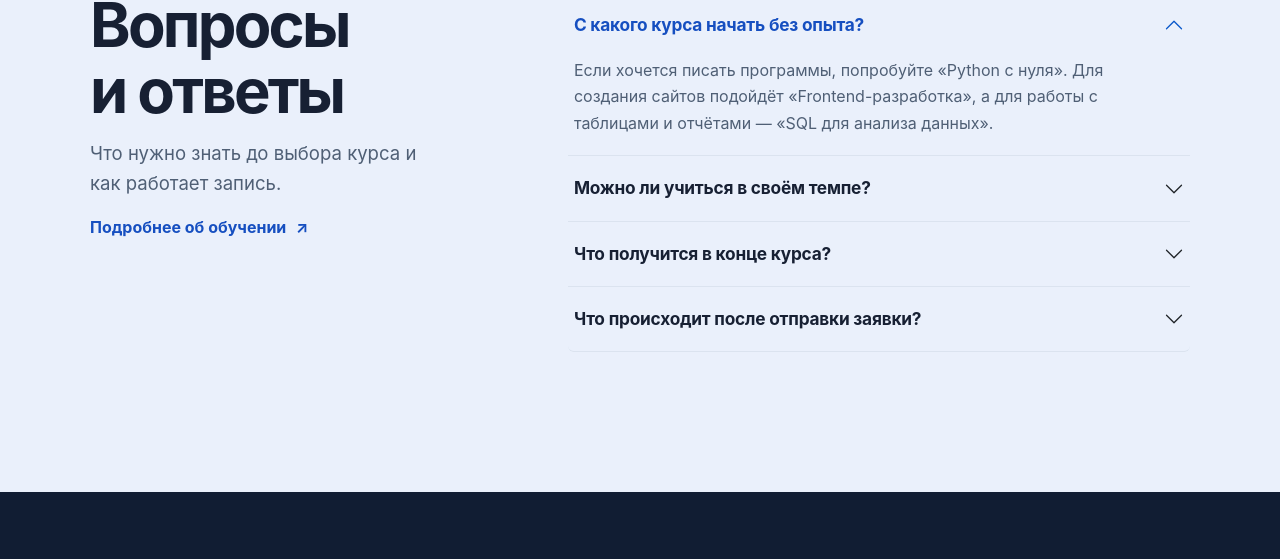
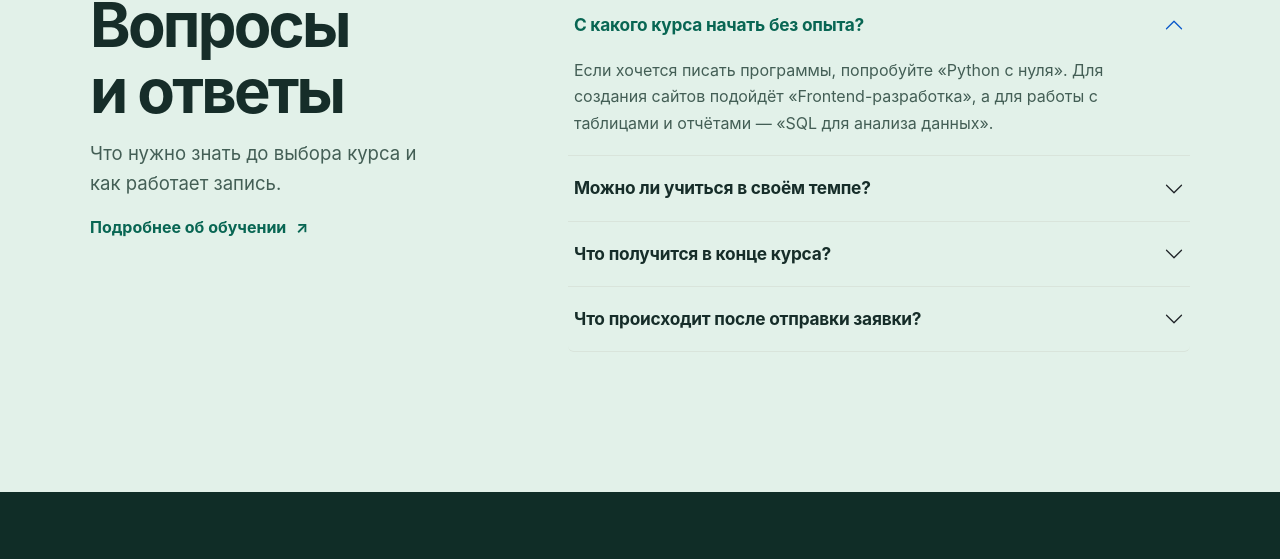
Before and after one commit to slawsva/codepath, a plain HTML site: page index.html in a window 1280 px wide. Shown: the part 4210-4769 px from the top of the page. Drawn offline with Linux system fonts and the light colour scheme.

Commit message:
Refresh CodePath with a warm teal palette

```diff
--- a/css/custom.css
+++ b/css/custom.css
@@ -1,41 +1,41 @@
 :root {
-  --paper: #f5f7fb;
+  --paper: #f8f6ef;
   --white: #fff;
-  --ink: #172033;
-  --muted: #4f5f75;
-  --accent: #164fc0;
-  --button-blue: #1a56cc;
-  --control-line: #a8b7cb;
+  --ink: #162d29;
+  --muted: #435e55;
+  --accent: #086653;
+  --button-accent: #08715c;
+  --control-line: #9eafa3;
   --nav-height: 72px;
-  --on-dark-accent: #a9c7ff;
-  --line: #dbe3ef;
-  --night: #111d33;
-  --soft: #eaf0fb;
+  --on-dark-accent: #88ddc1;
+  --line: #d9e4db;
+  --night: #102d27;
+  --soft: #e2f1e9;
   --mono: ui-monospace, "SFMono-Regular", Consolas, monospace;
   --bs-body-color: var(--ink);
   --bs-body-bg: var(--paper);
   --bs-body-font-family: -apple-system, BlinkMacSystemFont, "Segoe UI", "Helvetica Neue", Arial, sans-serif;
   --bs-link-color: var(--accent);
-  --bs-link-hover-color: #15377a;
+  --bs-link-hover-color: #064a3d;
 }
 
 [data-bs-theme="dark"] {
-  --paper: #111a2a;
-  --white: #192439;
-  --ink: #edf3ff;
-  --muted: #b4c2d9;
-  --accent: #a9c7ff;
-  --line: #344763;
-  --soft: #22314d;
-  --control-line: #687d9b;
-  --bs-link-hover-color: #d4e3ff;
+  --paper: #10231f;
+  --white: #17302a;
+  --ink: #effaf3;
+  --muted: #bbdbcc;
+  --accent: #88ddc1;
+  --line: #36594e;
+  --soft: #224239;
+  --control-line: #658778;
+  --bs-link-hover-color: #c7f2e1;
 }
 
 html { scroll-padding-top: calc(var(--nav-height) + 1rem); }
 body { margin: 0; font-size: 1rem; }
 img { display: block; max-width: 100%; height: auto; }
 a { text-underline-offset: .22em; }
-:where(a, button, input, select, [tabindex="0"]):focus-visible { outline: 3px solid #3278e9; outline-offset: 4px; }
+:where(a, button, input, select, [tabindex="0"]):focus-visible { outline: 3px solid #258771; outline-offset: 4px; }
 main:focus, #confirmation:focus { outline: none; }
 .skip-link { position: fixed; z-index: 1100; top: 8px; left: 8px; background: var(--white); padding: .7rem 1rem; transform: translateY(-150%); }
 .skip-link:focus { transform: none; }
@@ -52,7 +52,7 @@ p { margin-bottom: 1rem; }
 .site-header { position: sticky; top: 0; z-index: 1020; border-bottom: 1px solid var(--line); background: var(--white); }
 .navbar { min-height: var(--nav-height); padding-block: .8rem; padding-inline: calc(var(--bs-gutter-x) * .5); }
 .navbar-brand, .footer-brand { color: var(--ink); display: inline-flex; align-items: center; gap: .62rem; font-size: 1.45rem; font-weight: 800; letter-spacing: -.06em; text-decoration: none; }
-.brand-mark { display: inline-grid; place-items: center; width: 2rem; height: 2rem; border-radius: 7px; background: var(--button-blue); color: white; font-size: 1.3rem; font-weight: 600; line-height: 1; letter-spacing: normal; }
+.brand-mark { display: inline-grid; place-items: center; width: 2rem; height: 2rem; border-radius: 7px; background: var(--button-accent); color: white; font-size: 1.3rem; font-weight: 600; line-height: 1; letter-spacing: normal; }
 .brand-path { color: var(--accent); }
 .navbar-nav { gap: clamp(.55rem, 1.75vw, 1.6rem); }
 .navbar-nav .nav-link { color: var(--muted); font-weight: 650; font-size: .95rem; padding-inline: .18rem; }
@@ -69,16 +69,16 @@ p { margin-bottom: 1rem; }
   --bs-btn-active-color: var(--ink); --bs-btn-active-bg: var(--soft); --bs-btn-active-border-color: var(--accent);
 }
 .btn-accent, .btn-primary {
-  --bs-btn-color: #fff; --bs-btn-bg: var(--button-blue); --bs-btn-border-color: var(--button-blue);
-  --bs-btn-hover-color: #fff; --bs-btn-hover-bg: #1547a9; --bs-btn-hover-border-color: #1547a9;
-  --bs-btn-active-color: #fff; --bs-btn-active-bg: #133c8f; --bs-btn-active-border-color: #133c8f;
+  --bs-btn-color: #fff; --bs-btn-bg: var(--button-accent); --bs-btn-border-color: var(--button-accent);
+  --bs-btn-hover-color: #fff; --bs-btn-hover-bg: #075b4b; --bs-btn-hover-border-color: #075b4b;
+  --bs-btn-active-color: #fff; --bs-btn-active-bg: #06483c; --bs-btn-active-border-color: #06483c;
 }
 .btn-on-hero {
   --bs-btn-color: #fff; --bs-btn-border-color: #b6c9e4;
   --bs-btn-hover-color: #fff; --bs-btn-hover-bg: #233757; --bs-btn-hover-border-color: #fff;
   --bs-btn-active-color: #fff; --bs-btn-active-bg: #233757; --bs-btn-active-border-color: #fff;
 }
-.btn:focus-visible { outline: 3px solid #3278e9; outline-offset: 4px; box-shadow: none; }
+.btn:focus-visible { outline: 3px solid #258771; outline-offset: 4px; box-shadow: none; }
 .header-tools { display: flex; align-items: center; flex-wrap: wrap; gap: .5rem; }
 .btn-icon, .bookmark-button {
   display: inline-grid; place-items: center; width: 2.65rem; height: 2.65rem; padding: 0;
@@ -172,9 +172,9 @@ p { margin-bottom: 1rem; }
 .catalog-saved { grid-column: 1 / -1; margin: .25rem 0 0; }
 .form-label { font-size: .91rem; font-weight: 680; }
 .form-control, .form-select { background-color: var(--white); border-color: var(--control-line); min-height: 3rem; }
-.form-control:focus, .form-select:focus { background-color: var(--white); border-color: #3278e9; box-shadow: 0 0 0 .19rem #3278e932; }
-.form-check-input:checked { background-color: var(--button-blue); border-color: var(--button-blue); }
-.form-check-input:focus { border-color: #3278e9; box-shadow: 0 0 0 .19rem #3278e932; }
+.form-control:focus, .form-select:focus { background-color: var(--white); border-color: #258771; box-shadow: 0 0 0 .19rem #25877132; }
+.form-check-input:checked { background-color: var(--button-accent); border-color: var(--button-accent); }
+.form-check-input:focus { border-color: #258771; box-shadow: 0 0 0 .19rem #25877132; }
 .result-count { color: var(--muted); margin: 1.35rem 0 1.1rem; }
 .empty-state { padding: clamp(1.5rem, 5vw, 3.5rem); border: 1px dashed var(--control-line); border-radius: .55rem; }
 .catalog-intro { padding-block: clamp(2.5rem, 5vw, 4.5rem); }
@@ -187,7 +187,7 @@ p { margin-bottom: 1rem; }
 .step-no, .link-rows a span:first-child { color: var(--accent); font: 650 .8rem/1.6 var(--mono); }
 .project-card .card-body .inline-link { padding-top: .3rem; }
 .next-panel { background: var(--night); color: white; border-radius: .65rem; display: flex; flex-wrap: wrap; align-items: center; justify-content: space-between; gap: 1.2rem; margin-top: clamp(1.8rem, 4vw, 3.4rem); padding: clamp(1.4rem, 4vw, 2.5rem); }
-.next-panel p { color: #d7e1f0; margin: 0; }
+.next-panel p { color: #d5e9df; margin: 0; }
 .link-rows { border-top: 1px solid var(--line); }
 .link-rows a { color: var(--ink); text-decoration: none; display: grid; grid-template-columns: clamp(2.4rem, 8vw, 6rem) 1fr auto; align-items: center; gap: .6rem; border-bottom: 1px solid var(--line); padding: 1.12rem .4rem; }
 .link-rows a:hover { color: var(--accent); background: var(--soft); }
@@ -207,14 +207,14 @@ p { margin-bottom: 1rem; }
 .form-panel { background: var(--white); }
 .form-panel h2, .modal-title { font-size: 1.65rem; margin-bottom: .5rem; }
 .modal-title { margin-bottom: 0; }
-.site-footer { color: #d7e1f0; background: var(--night); padding: clamp(2.8rem, 6vw, 4.5rem) 0 1.4rem; }
+.site-footer { color: #d5e9df; background: var(--night); padding: clamp(2.8rem, 6vw, 4.5rem) 0 1.4rem; }
 .footer-brand, .footer-brand .brand-path { color: white; }
 .footer-brand .brand-mark { background: var(--on-dark-accent); color: var(--night); }
 .footer-brand:hover { color: white; }
 .footer-description { max-width: 25rem; margin: 1rem 0 0; }
 .site-footer h2 { color: white; font: 650 .76rem/1.4 var(--mono); letter-spacing: .09em; text-transform: uppercase; }
 .site-footer li + li { margin-top: .45rem; }
-.site-footer :is(nav, ul, .footer-bottom) a { text-decoration: none; color: #d7e1f0; }
+.site-footer :is(nav, ul, .footer-bottom) a { text-decoration: none; color: #d5e9df; }
 .site-footer :is(nav, ul, .footer-bottom) a:hover { color: var(--on-dark-accent); text-decoration: underline; }
 .site-footer a:focus-visible { outline-color: var(--on-dark-accent); }
 .footer-author { color: #bccce4; font-size: .9rem; margin: 1rem 0 0; }
--- a/css/shop.css
+++ b/css/shop.css
@@ -15,7 +15,7 @@
   padding-inline: .18rem;
   border: 1px solid var(--white);
   border-radius: 1rem;
-  background: #1a56cc;
+  background: #08715c;
   color: #fff;
   font-size: .7rem;
   line-height: 1.12rem;
@@ -35,7 +35,7 @@
 .cutout-hero.home-hero::after { content: none; }
 .cutout-hero .hero-copy .intro { color: var(--muted); }
 .cutout-hero .hero-copy h1 { font-size: clamp(2.35rem, 5.05vw, 4.55rem); line-height: 1.04; text-wrap: balance; }
-.cutout-hero .hero-actions .btn:focus-visible { outline-color: #3278e9; }
+.cutout-hero .hero-actions .btn:focus-visible { outline-color: #258771; }
 .hero-cutout { width: 100%; aspect-ratio: 3 / 2; object-fit: contain; }
 .categories-section .pathway { padding: 1.3rem; }
 .categories-section .pathway strong { font-size: 1.19rem; }
@@ -55,7 +55,7 @@
 .ready-section, .selection-section { background-color: var(--soft); }
 .selection-grid { display: grid; grid-template-columns: 1.2fr 1fr; gap: 1rem; }
 .selection-grid .selection-main { grid-row: span 2; display: grid; align-content: center; justify-items: start; background-color: var(--night); color: #fff; }
-.selection-grid .selection-main p { color: #d7e1f0; max-width: 30rem; }
+.selection-grid .selection-main p { color: #d5e9df; max-width: 30rem; }
 
 .photo-gallery { position: relative; overflow: hidden; background: var(--soft); }
 .photo-gallery img { width: 100%; object-fit: cover; aspect-ratio: 16 / 9; }
@@ -69,7 +69,7 @@
   gap: .35rem;
   pointer-events: none;
 }
-.gallery-controls span { color: #fff; background-color: #111d33; border-radius: 1rem; font-size: .77rem; padding: .16rem .58rem; }
+.gallery-controls span { color: #fff; background-color: #102d27; border-radius: 1rem; font-size: .77rem; padding: .16rem .58rem; }
 .photo-button {
   display: grid;
   place-items: center;
@@ -78,13 +78,13 @@
   padding: 0;
   pointer-events: auto;
   --bs-btn-bg: #fff;
-  --bs-btn-color: #172033;
-  --bs-btn-border-color: #dbe3ef;
-  --bs-btn-hover-bg: #dbe7ff;
-  --bs-btn-hover-color: #164fc0;
-  --bs-btn-hover-border-color: #a8b7cb;
-  --bs-btn-active-bg: #dbe7ff;
-  --bs-btn-active-color: #164fc0;
+  --bs-btn-color: #162d29;
+  --bs-btn-border-color: #d9e4db;
+  --bs-btn-hover-bg: #d5eee3;
+  --bs-btn-hover-color: #086653;
+  --bs-btn-hover-border-color: #9eafa3;
+  --bs-btn-active-bg: #d5eee3;
+  --bs-btn-active-color: #086653;
 }
 .track-badge { background: var(--soft); color: var(--accent) !important; padding: .25rem .6rem; border-radius: 1rem; font-size: .84rem; font-weight: 680; }
 .track-card ul { padding-left: 1.15rem; }
@@ -161,8 +161,8 @@
 .person-card li .ui-icon, .address-line .ui-icon { color: var(--accent); }
 .contact-map { width: 100%; min-height: min(59svh, 33rem); border: 1px solid var(--line); border-radius: .75rem; display: block; background: var(--soft); }
 .footer-contact p { margin: .45rem 0; }
-.site-footer .footer-contact a { color: #d7e1f0; }
-.site-footer .footer-contact a:hover { color: #a9c7ff; }
+.site-footer .footer-contact a { color: #d5e9df; }
+.site-footer .footer-contact a:hover { color: #88ddc1; }
 .back-top { display: inline-grid; place-items: center; width: 2.7rem; height: 2.7rem; padding: 0; border: 1px solid #647896; }
 .footer-bottom { align-items: center; }
 .search-dialog {
@@ -188,7 +188,7 @@
   max-width: min(26rem, calc(100% - 2rem));
   padding: .8rem 1rem;
   border-radius: .55rem;
-  background: #111d33;
+  background: #102d27;
   color: #fff;
   opacity: 0;
   pointer-events: none;
@@ -242,5 +242,5 @@
 .contact-map.is-dragging { cursor: grabbing; }
 .map-tools { position: absolute; top: .7rem; left: .7rem; display: flex; gap: .3rem; }
 .map-tools .btn { padding: .37rem .65rem; background-color: var(--white); }
-.map-credit { position: absolute; right: .35rem; bottom: .35rem; padding: .18rem .35rem; border-radius: .2rem; color: #172033; background: #fff; font-size: .74rem; }
+.map-credit { position: absolute; right: .35rem; bottom: .35rem; padding: .18rem .35rem; border-radius: .2rem; color: #162d29; background: #fff; font-size: .74rem; }
 .map-help { margin: .65rem 0 0; color: var(--muted); font-size: .9rem; }
--- a/index.html
+++ b/index.html
@@ -3,7 +3,7 @@
 <head>
   <meta charset="utf-8">
   <meta name="viewport" content="width=device-width, initial-scale=1">
-  <meta name="theme-color" content="#f5f7fb">
+  <meta name="theme-color" content="#f8f6ef">
   <title>Главная — CodePath</title>
   <meta name="description" content="Курсы программирования, анализа данных и машинного обучения.">
   <script src="js/theme.js"></script>
```
Also changed, not shown: account.html (+1 -1 lines), builder.html (+1 -1 lines), catalog.html (+1 -1 lines), contacts.html (+1 -1 lines), learning.html (+1 -1 lines), order.html (+1 -1 lines), product.html (+1 -1 lines), projects.html (+1 -1 lines), images/mark.svg.
